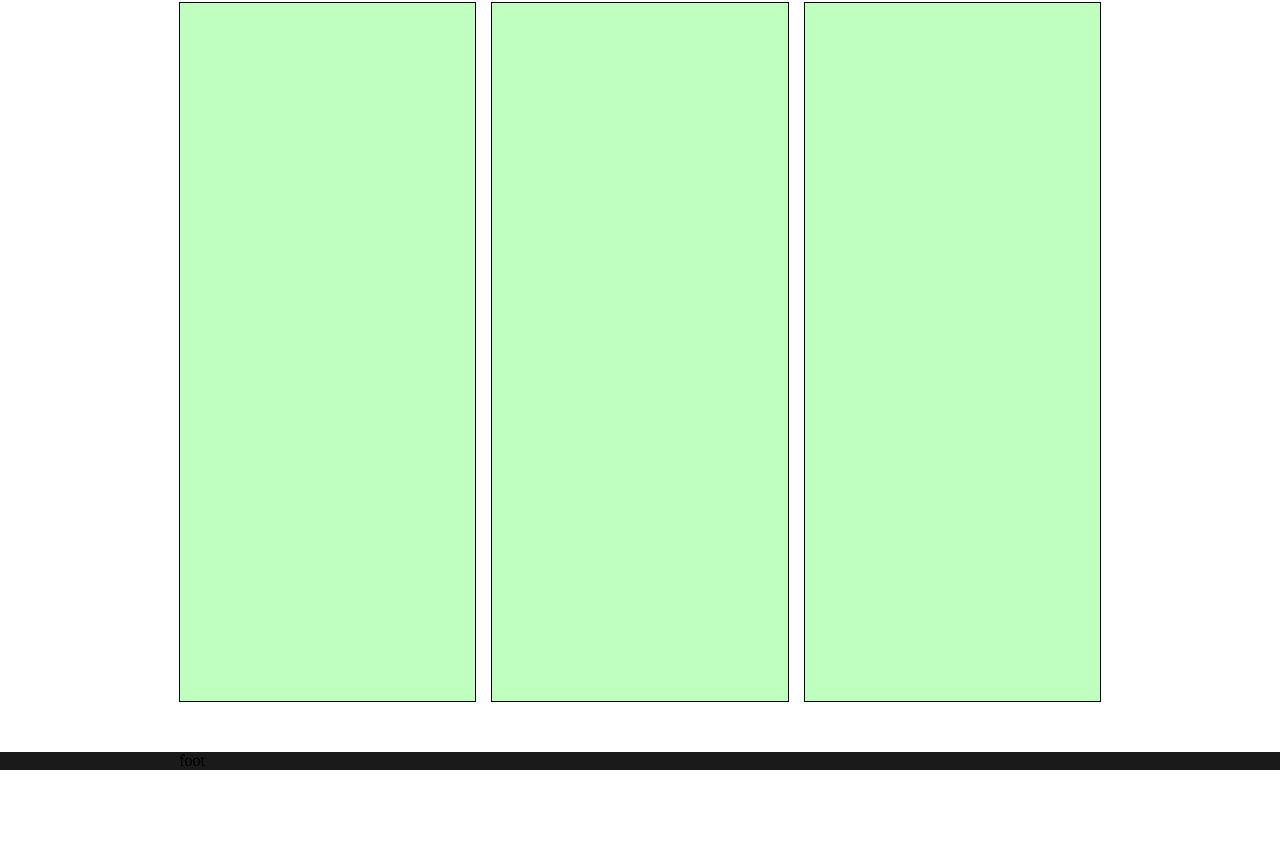
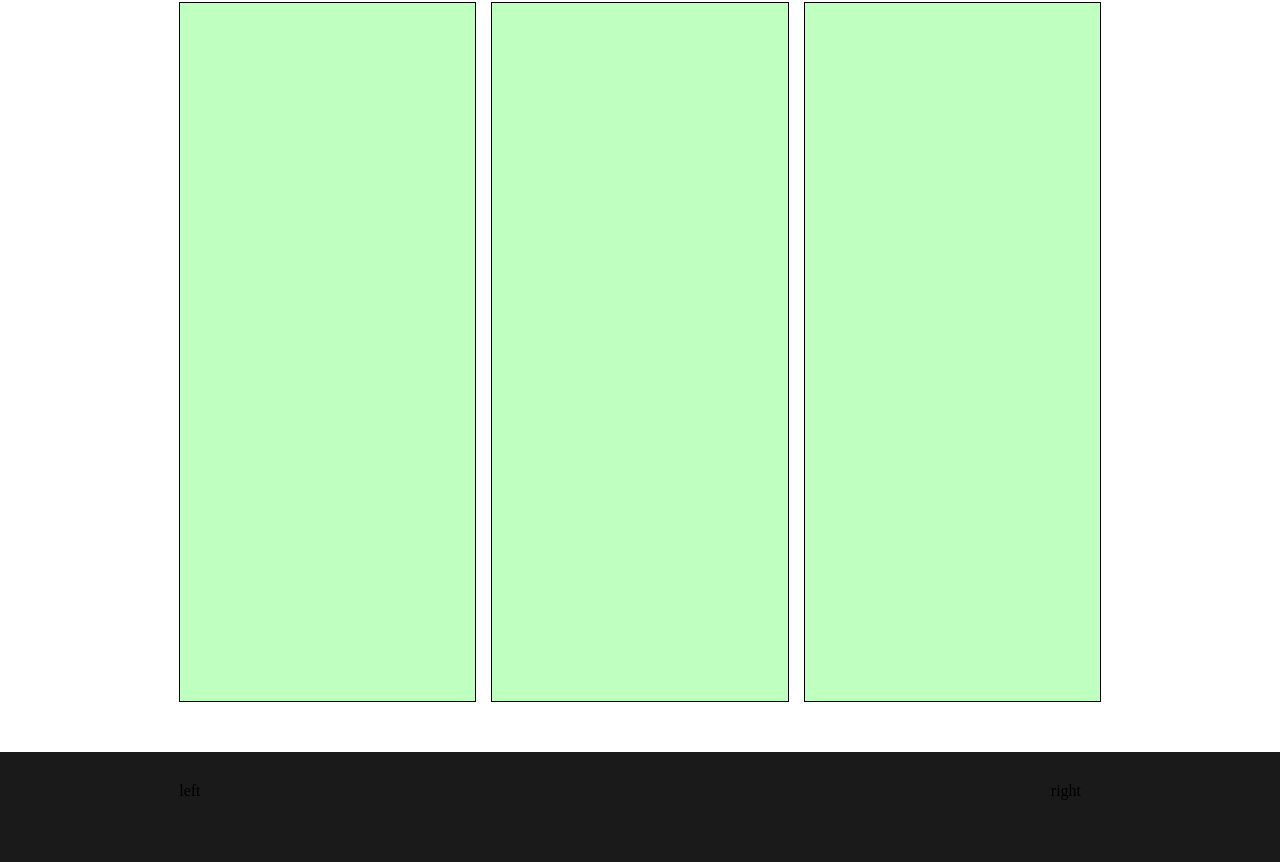
Before and after one commit to SaverioCascelli/html-css-boolando, a plain HTML site: page Index.html in a window 1280 px wide. Shown: the part 868-1730 px from the top of the page. Before the commit the page ends 1638 px from the top, so only its background shows below. Drawn offline with Linux system fonts and the light colour scheme.

Commit message:
[new] layout footer

```diff
--- a/Index.html
+++ b/Index.html
@@ -59,7 +59,15 @@
 
     <footer>
         <div class="container">
-            foot
+            <div class="left-footer">
+                left
+            </div>
+
+            <div class="right-footer">
+                right
+            </div>
+
+
         </div>
 
     </footer>
--- a/css/style.css
+++ b/css/style.css
@@ -72,6 +72,28 @@ main .container{
 
 /* /main */
 
+/* footer */
 footer{
     background-color: rgb(26, 26, 26);
+
 }
+
+footer .container{
+    padding: 30px 0;
+    display: flex;
+    justify-content: space-between  ;
+}
+
+.left-footer{
+    /* remove */
+    width :50px;
+    height:50px;
+}
+
+.right-footer{
+    /* remove */
+    width: 50px;
+    height: 50px
+}
+
+/* /footer */
```
